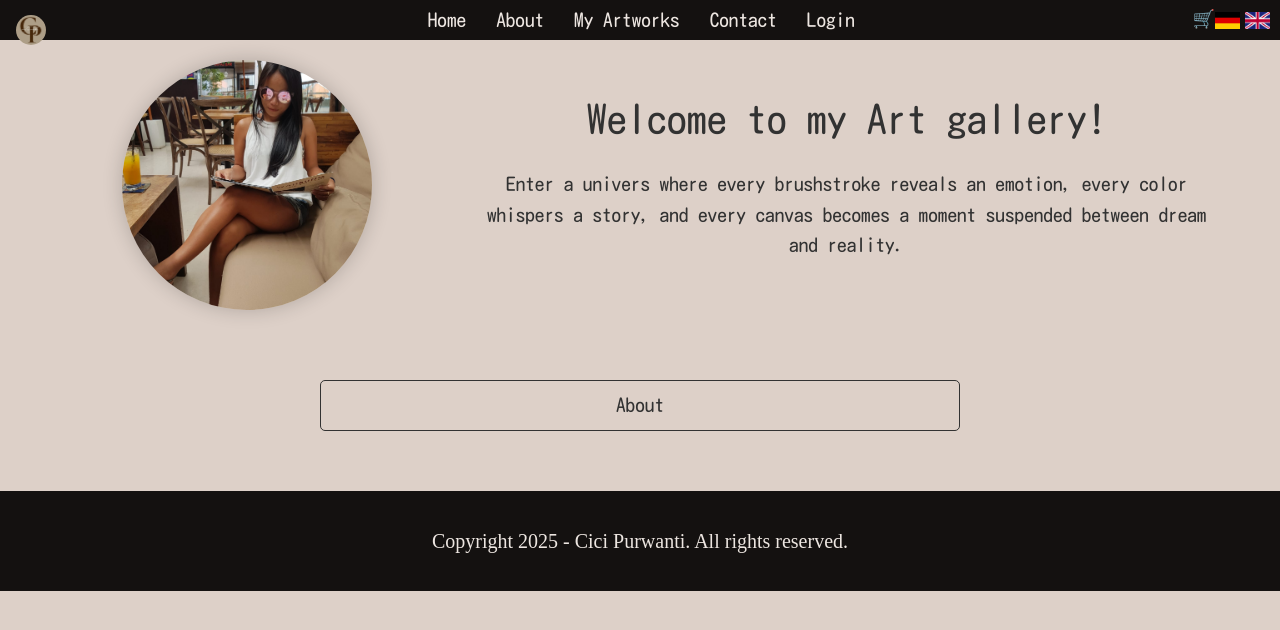
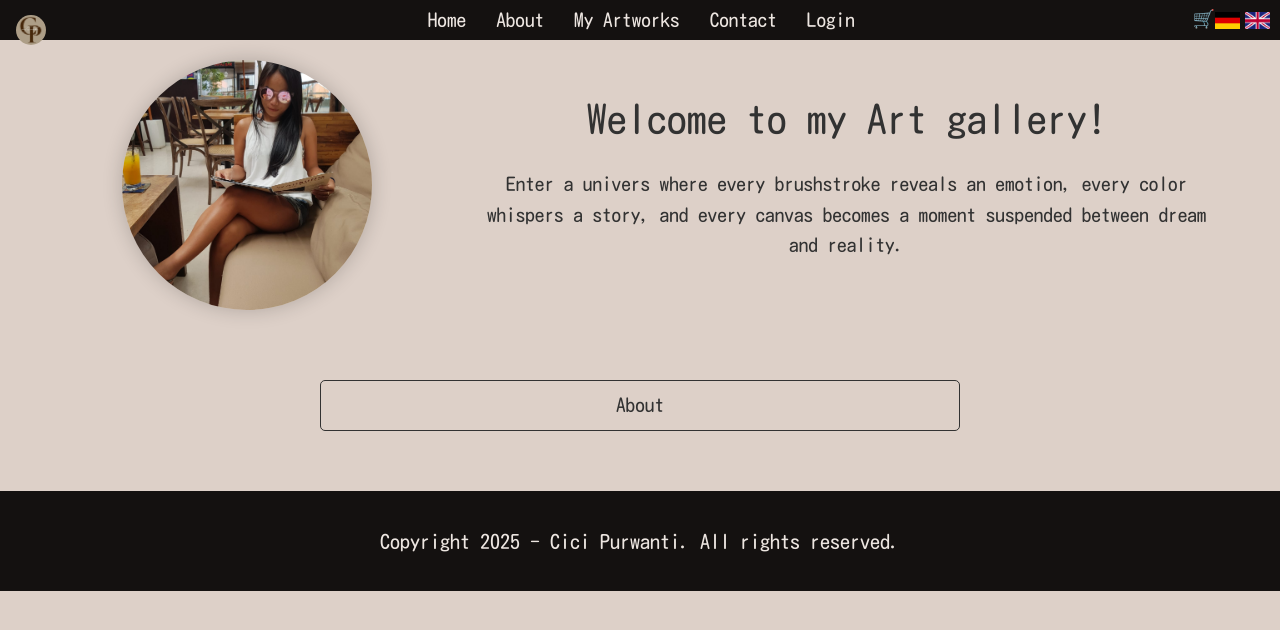
Before and after one commit to Tons1212/cici_artworks, a Next.js app in the folder cici_artworks/: page / in a window 1280 px wide. Shown: the top 630 px of the page. Built offline with nearby package versions, Linux system fonts and the light colour scheme; no server answers; the database is empty.

Commit message:
adjust font

```diff
--- a/cici_artworks/src/styles/components/contactForm.scss
+++ b/cici_artworks/src/styles/components/contactForm.scss
@@ -6,7 +6,6 @@
     margin-bottom: 35px;
     margin-top: 60px;
     p {
-      font-family: "Marcellus", serif;
       padding: 0 50px 0;
     }
     @media (max-width: 768px) {
--- a/cici_artworks/src/styles/components/footer.scss
+++ b/cici_artworks/src/styles/components/footer.scss
@@ -2,7 +2,6 @@
     text-align: center;
     width: 100%;
     padding: 15px 0 15px;
-    font-family: "Marcellus", serif;
     background-color: $backgroundColor2;
     .social {
       display: flex;
```
